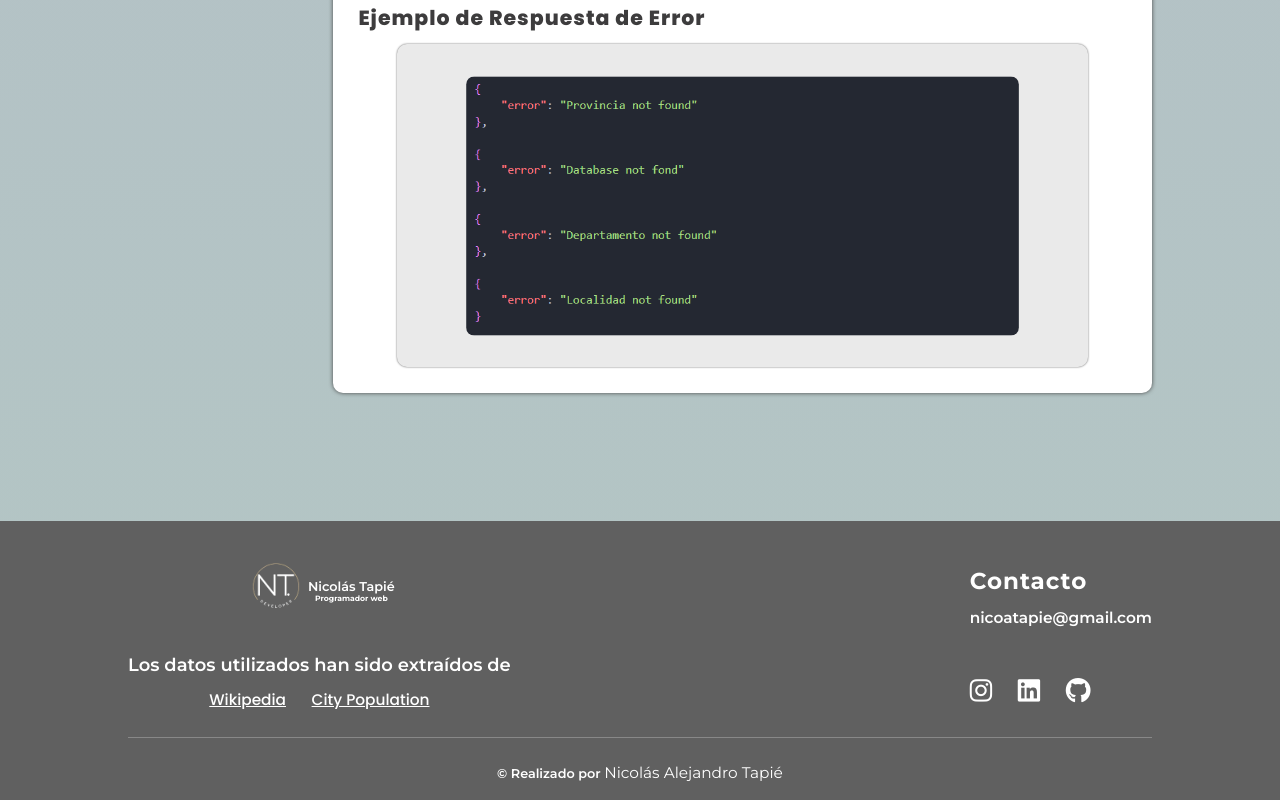
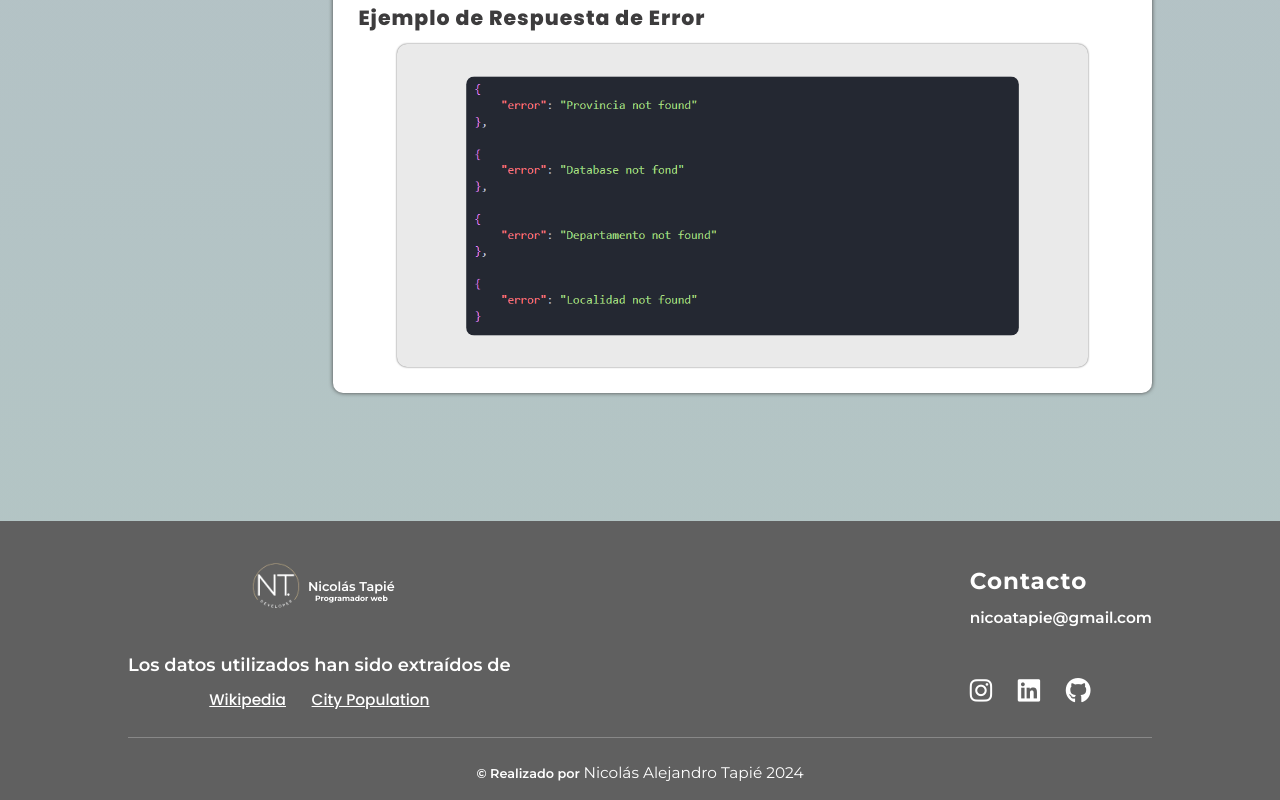
Before and after one commit to nicotapie30/Localidades_argentinas-Web, a website: page public/index.html in a window 1280 px wide. Shown: the part 7145-7945 px from the top of the page. Drawn offline with nearby package versions, Linux system fonts and the light colour scheme.

Commit message:
Update index.html

```diff
--- a/public/index.html
+++ b/public/index.html
@@ -387,7 +387,7 @@
               href="https://www.linkedin.com/in/nicolasatapiedev30/"
               class="contact__link contact__link-name"
               target="_blank"
-              >Nicolás Alejandro Tapié</a
+              >Nicolás Alejandro Tapié 2024</a
             >
           </p>
         </div>
```
